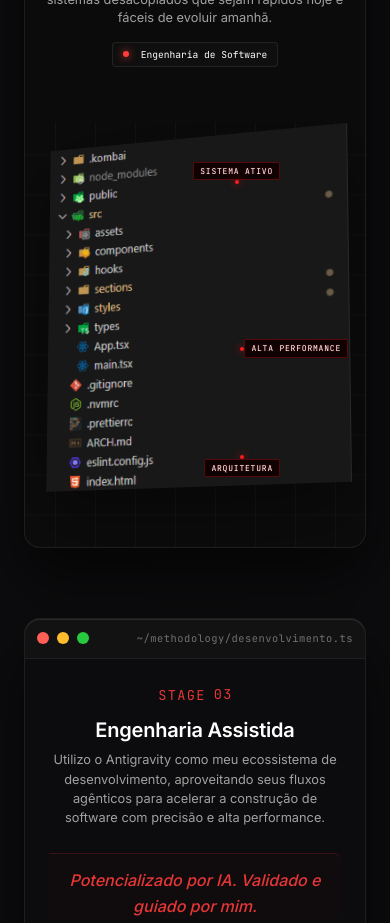
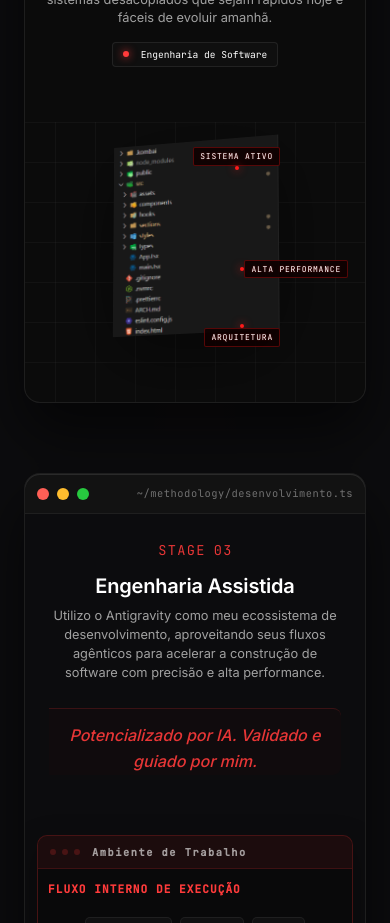
Before and after one commit to PauloHenrrq/Portfolio, a React (Vite) app: page / in a window 390 px wide. Shown: the part 3600-4523 px from the top of the page. Built offline with nearby package versions, Linux system fonts and the light colour scheme.

Commit message:
style: fix header incomplete width and shrink stage 02 folder image size on mobile

```diff
--- a/src/styles/methodology-stage02.css
+++ b/src/styles/methodology-stage02.css
@@ -200,6 +200,14 @@
 
   .architecture-img {
     transform: rotateX(10deg) rotateY(-20deg) !important;
+    width: 55% !important;
+    max-width: 220px !important;
+    height: auto !important;
+  }
+
+  .architecture-tree-asset {
+    width: 100% !important;
+    height: auto !important;
   }
 
   .callout-label {
--- a/src/styles/navbar.css
+++ b/src/styles/navbar.css
@@ -13,6 +13,13 @@
   border-bottom: 1px solid rgba(255, 255, 255, 0);
   transition: all 0.5s cubic-bezier(0.19, 1, 0.22, 1);
   pointer-events: none; /* Let clicks pass through to sidebar logo if needed, but the nav links need pointer-events */
+}
+
+@media (max-width: 1600px) {
+  .topbar {
+    left: 0;
+    width: 100%;
+  }
 }
 
 .topbar__nav {
@@ -137,7 +144,7 @@
   display: none;
 }
 
-@media (max-width: 900px) {
+@media (max-width: 999px) {
   .topbar {
     left: 0;
     width: 100%;
@@ -291,7 +298,7 @@
   }
 }
 
-@media (min-width: 901px) {
+@media (min-width: 1000px) {
   .topbar__nav {
     display: none;
   }
```
